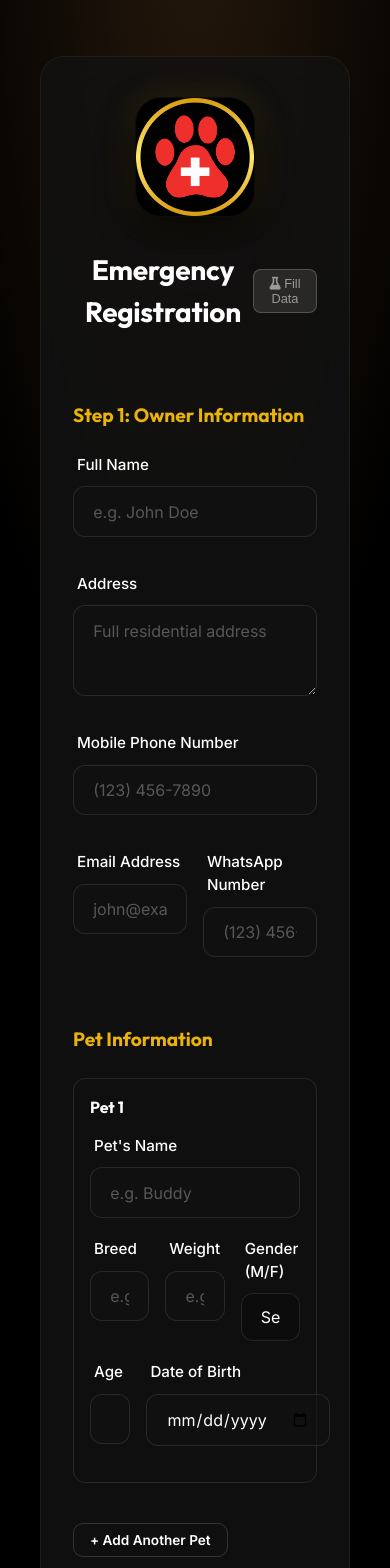
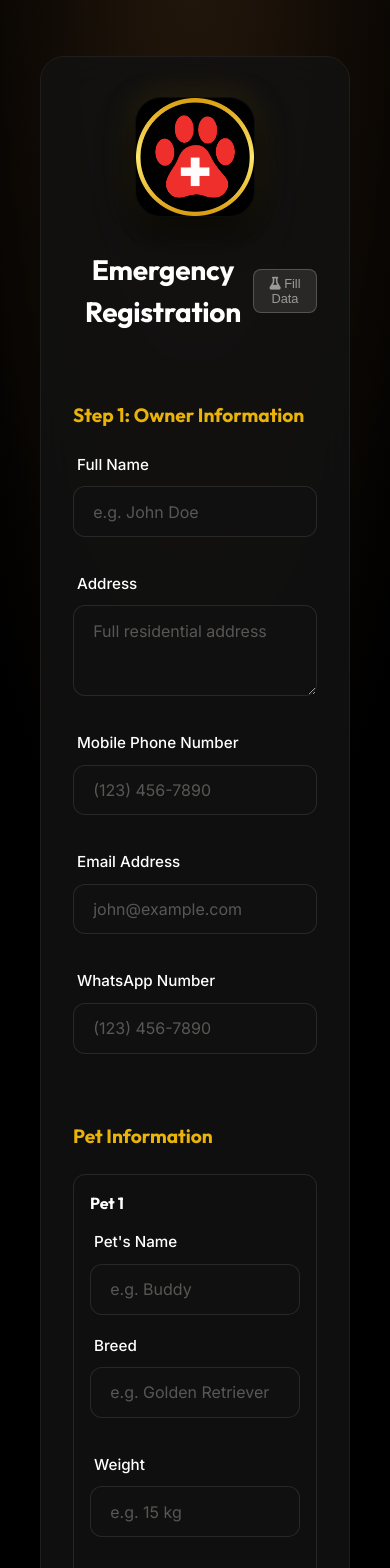
Before and after one commit to vanshg1214/aegis_sos, a React (Vite) app: page / in a window 390 px wide. Shown: the top 1568 px of the page. Built offline with nearby package versions, Linux system fonts and the light colour scheme.

Commit message:
Make form inputs responsive on mobile

```diff
--- a/src/components/HealthVetSection.jsx
+++ b/src/components/HealthVetSection.jsx
@@ -89,7 +89,7 @@ const HealthVetSection = ({ register, errors }) => {
         {errors?.vetPhone && <span className="error-text">{errors.vetPhone.message}</span>}
       </div>
 
-      <div style={{ display: 'flex', gap: '1rem' }}>
+      <div className="responsive-row">
         <div className="input-group" style={{ flex: 1 }}>
           <label>Date of Last Visit</label>
           <input
--- a/src/components/OwnerSection.jsx
+++ b/src/components/OwnerSection.jsx
@@ -36,7 +36,7 @@ const OwnerSection = ({ register, errors }) => {
         {errors.ownerPhone && <span className="error-text">{errors.ownerPhone.message}</span>}
       </div>
 
-      <div style={{ display: 'flex', gap: '1rem' }}>
+      <div className="responsive-row">
         <div className="input-group" style={{ flex: 1 }}>
           <label>Email Address</label>
           <input
--- a/src/components/PetSection.jsx
+++ b/src/components/PetSection.jsx
@@ -36,7 +36,7 @@ const PetSection = ({ register, control, errors }) => {
             {errors?.pets?.[index]?.name && <span className="error-text">{errors.pets[index].name.message}</span>}
           </div>
 
-          <div style={{ display: 'flex', gap: '1rem' }}>
+          <div className="responsive-row">
             <div className="input-group" style={{ flex: 1 }}>
               <label>Breed</label>
               <input
@@ -72,7 +72,7 @@ const PetSection = ({ register, control, errors }) => {
             </div>
           </div>
 
-          <div style={{ display: 'flex', gap: '1rem' }}>
+          <div className="responsive-row">
             <div className="input-group" style={{ flex: 1 }}>
               <label>Age</label>
               <input
--- a/src/index.css
+++ b/src/index.css
@@ -738,8 +738,21 @@ h1, h2, h3, h4 {
 }
 
 .error-text {
-  color: #ef4444;
+  color: #ff6b6b;
   font-size: 0.85rem;
-  margin-top: 0.1rem;
-  margin-left: 0.25rem;
+  margin-top: 0.3rem;
+  display: block;
 }
+
+/* Responsive Form Rows */
+.responsive-row {
+  display: flex;
+  gap: 1rem;
+}
+
+@media (max-width: 600px) {
+  .responsive-row {
+    flex-direction: column;
+    gap: 1rem;
+  }
+}
```
